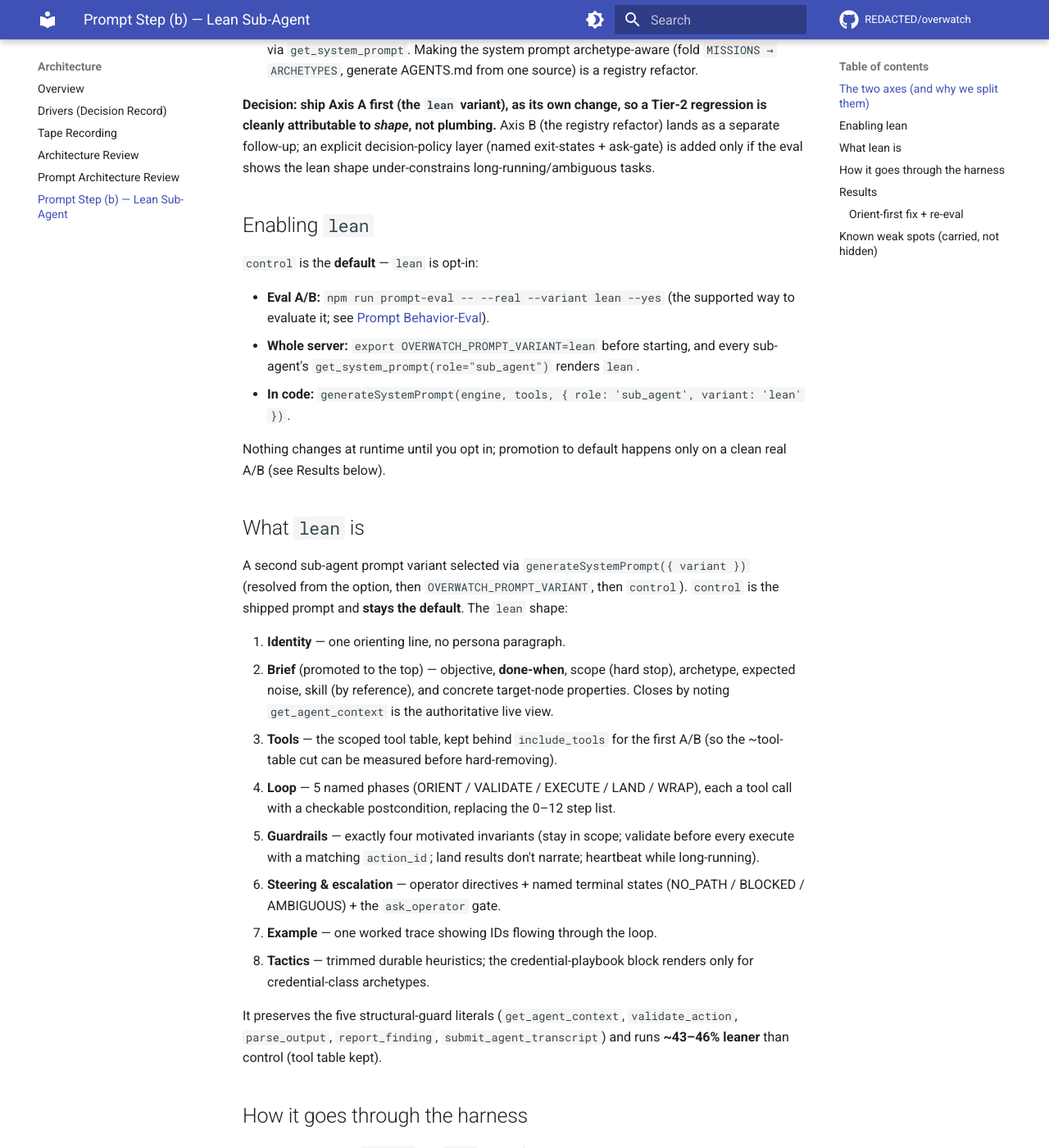
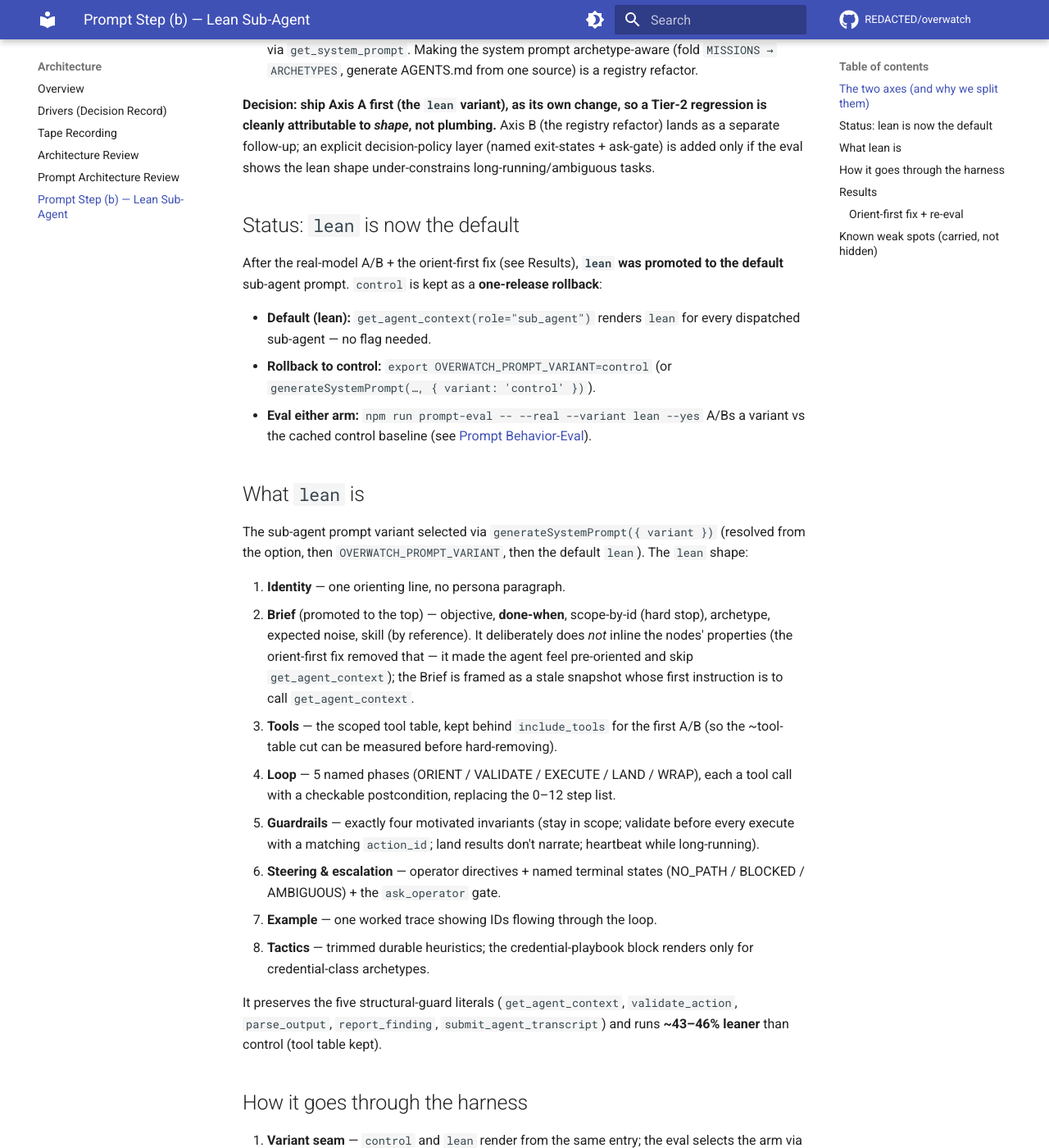
Before and after one commit to professor-moody/overwatch, an MkDocs documentation site: the page built from docs/prompt-stepb-design.md, in a window 1280 px wide and 1400 px high, scrolled down 567 px. Shown: the whole window at 82% size. Built offline with MkDocs 1.6.1 and Material for MkDocs 9.7.7, drawn with Linux system fonts in a browser that asks for light colours; comment, search, counter and statistics services are not loaded; some of the changed text lies outside the part shown.

Commit message:
feat(prompt): promote lean to default sub-agent prompt (control = one-release rollback)
The behavior-eval A/B (n=5, real haiku) + the orient-first fix landed lean net-
positive on all three scenarios — wins the 2x-weighted validate_before_execute
everywhere + threading, no remaining big regression (see docs/prompt-stepb-design.md
Results). Promote it to the default.

- resolveSubAgentVariant now defaults to 'lean' (DEFAULT_SUBAGENT_VARIANT exported).
  control stays reachable as a one-release rollback via OVERWATCH_PROMPT_VARIANT=control
  or options.variant='control'.
- prompt-generator.test.ts: the 7 control-structure tests (identity header, ## Workflow,
  ## Agent Context, ## Tactical Methodology, task details, target-node properties,
  legacy-fallback text) are pinned to variant:'control' — they verify the rollback
  prompt, which lean deliberately changed. Added a test asserting the default is now
  lean (## Loop, not ## Workflow) and control is still selectable.
- AGENTS.md sub-agent workflow summary updated in lockstep to the lean loop
  (ORIENT/VALIDATE/EXECUTE/LAND/WRAP) + a note on the rollback flag. docs/tools/index.md
  is a pure tool list — unaffected.

A further web-orientation tweak was tried + reverted (n=5: nudged web orient 0.60->0.80
but knocked cloud 1.00->0.80, a net wash within noise — not worth diluting the
four-invariant guardrail block).

tsc · test:source 3634 · build · mkdocs --strict — green.

```diff
--- a/docs/prompt-stepb-design.md
+++ b/docs/prompt-stepb-design.md
@@ -24,26 +24,30 @@ registry refactor) lands as a separate follow-up; an explicit decision-policy
 layer (named exit-states + ask-gate) is added only if the eval shows the lean
 shape under-constrains long-running/ambiguous tasks.
 
-## Enabling `lean`
+## Status: `lean` is now the default
 
-`control` is the **default** — `lean` is opt-in:
+After the real-model A/B + the orient-first fix (see Results), **`lean` was promoted
+to the default** sub-agent prompt. `control` is kept as a **one-release rollback**:
 
-- **Eval A/B:** `npm run prompt-eval -- --real --variant lean --yes` (the supported way to evaluate it; see [Prompt Behavior-Eval](prompt-eval.md)).
-- **Whole server:** `export OVERWATCH_PROMPT_VARIANT=lean` before starting, and every sub-agent's `get_system_prompt(role="sub_agent")` renders `lean`.
-- **In code:** `generateSystemPrompt(engine, tools, { role: 'sub_agent', variant: 'lean' })`.
-
-Nothing changes at runtime until you opt in; promotion to default happens only on a clean real A/B (see Results below).
+- **Default (lean):** `get_agent_context(role="sub_agent")` renders `lean` for every
+  dispatched sub-agent — no flag needed.
+- **Rollback to control:** `export OVERWATCH_PROMPT_VARIANT=control` (or
+  `generateSystemPrompt(…, { variant: 'control' })`).
+- **Eval either arm:** `npm run prompt-eval -- --real --variant lean --yes` A/Bs a
+  variant vs the cached control baseline (see [Prompt Behavior-Eval](prompt-eval.md)).
 
 ## What `lean` is
 
-A second sub-agent prompt variant selected via `generateSystemPrompt({ variant })`
-(resolved from the option, then `OVERWATCH_PROMPT_VARIANT`, then `control`).
-`control` is the shipped prompt and **stays the default**. The `lean` shape:
+The sub-agent prompt variant selected via `generateSystemPrompt({ variant })`
+(resolved from the option, then `OVERWATCH_PROMPT_VARIANT`, then the default `lean`).
+The `lean` shape:
 
 1. **Identity** — one orienting line, no persona paragraph.
-2. **Brief** (promoted to the top) — objective, **done-when**, scope (hard stop),
-   archetype, expected noise, skill (by reference), and concrete target-node
-   properties. Closes by noting `get_agent_context` is the authoritative live view.
+2. **Brief** (promoted to the top) — objective, **done-when**, scope-by-id (hard
+   stop), archetype, expected noise, skill (by reference). It deliberately does
+   *not* inline the nodes' properties (the orient-first fix removed that — it made
+   the agent feel pre-oriented and skip `get_agent_context`); the Brief is framed as
+   a stale snapshot whose first instruction is to call `get_agent_context`.
 3. **Tools** — the scoped tool table, kept behind `include_tools` for the first
    A/B (so the ~tool-table cut can be measured before hard-removing).
 4. **Loop** — 5 named phases (ORIENT / VALIDATE / EXECUTE / LAND / WRAP), each a
@@ -75,10 +79,10 @@ and runs **~43–46% leaner** than control (tool table kept).
    criteria (validate-before-execute, lands-results) are the hard gates.
 4. **Self-validation** — before trusting the result, A/B `lean` vs a deliberately
    degraded run to confirm the rubric still flags a regression.
-5. **Promotion** — on a clean A/B, make `lean` the default and update AGENTS.md +
-   `docs/tools/index.md` in lockstep (control stays behind the flag for one
-   release as rollback). Until then **control remains the default**, so the
-   offline fallbacks are unchanged.
+5. **Promotion** — **done.** On the clean A/B + orient-first fix, `lean` became the
+   default (`resolveSubAgentVariant`) and AGENTS.md's sub-agent workflow was updated
+   in lockstep; `control` stays behind `OVERWATCH_PROMPT_VARIANT=control` for one
+   release as rollback.
 
 ## Results
 
@@ -148,12 +152,16 @@ control (~$1.67):
 
 **Verdict — lean (with the orient-first fix) is net-positive on all three scenarios**
 (web +0.09, cloud +0.16, recon tied/better-on-real-criteria), wins the 2×-weighted
-safety criterion everywhere, and no longer carries the big regression. It is a
-defensible **promote** candidate. Residual: web `starts_with_context` is 0.60, not
-1.00 — but it's a 1×-weight criterion and arguably partly inherent (for a single-URL
-web target the agent rationally jumps to acting). Options: promote now, or do one
-more web-specific orientation tweak first. Promotion (flip the default + AGENTS.md /
-docs lockstep) remains a separate, deliberate step.
+safety criterion everywhere, and no longer carries the big regression. **It was
+promoted to the default.**
+
+A further web-specific tweak was tried (an explicit "orient before you act" guardrail
++ an "even when the objective names a target" ORIENT clause) and **reverted** — at
+n=5 it nudged web `starts_with_context` up (0.60→0.80) but knocked cloud *down*
+(1.00→0.80), a net wash within noise that didn't justify diluting the four-invariant
+guardrail block. The residual web `starts_with_context` ≈ 0.60 is left as-is: a
+1×-weight criterion, partly inherent (for a single-URL web target the agent rationally
+jumps straight to it), and not worth chasing further on these synthetic scenarios.
 
 ## Known weak spots (carried, not hidden)
 
```
Also changed, not shown: AGENTS.md (+3 -1 lines), 2 other files.
